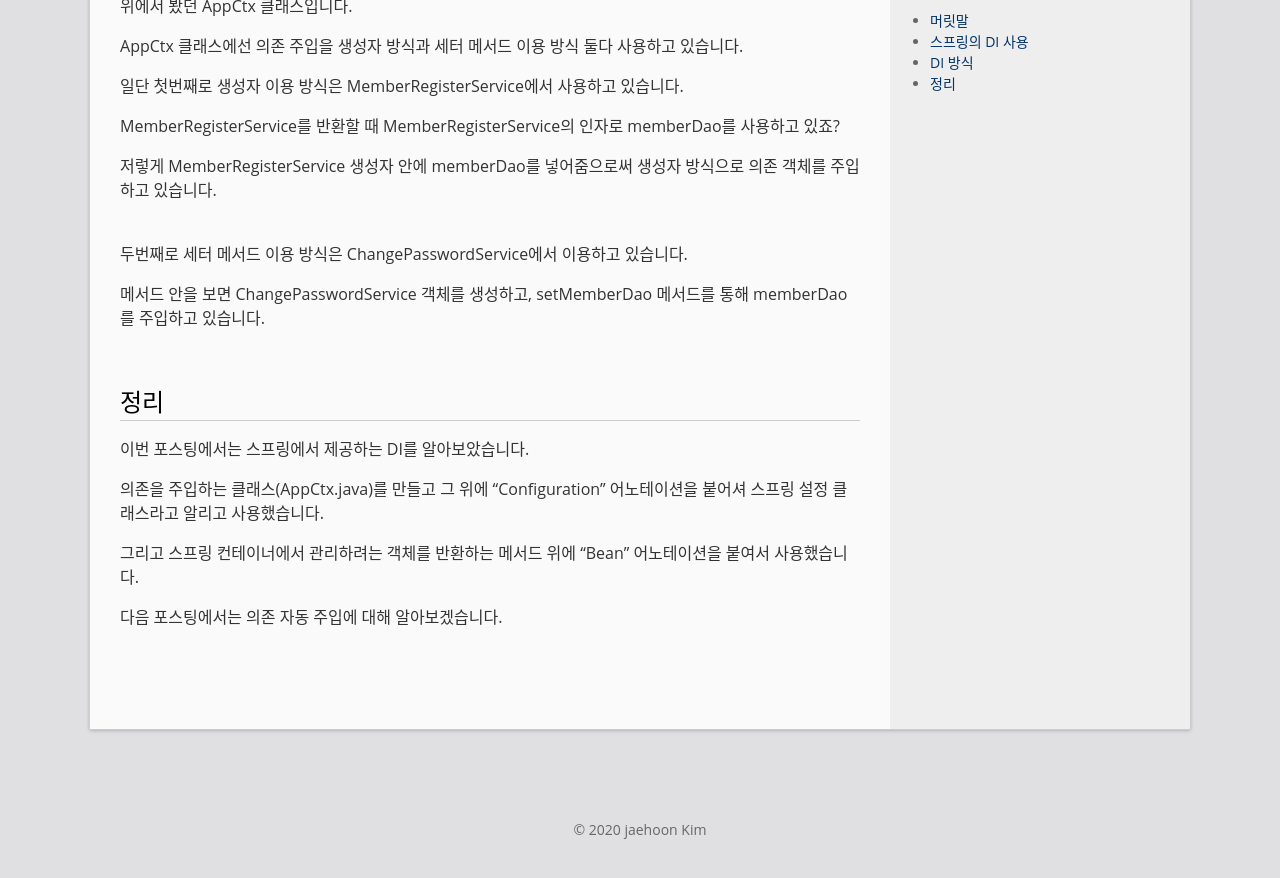
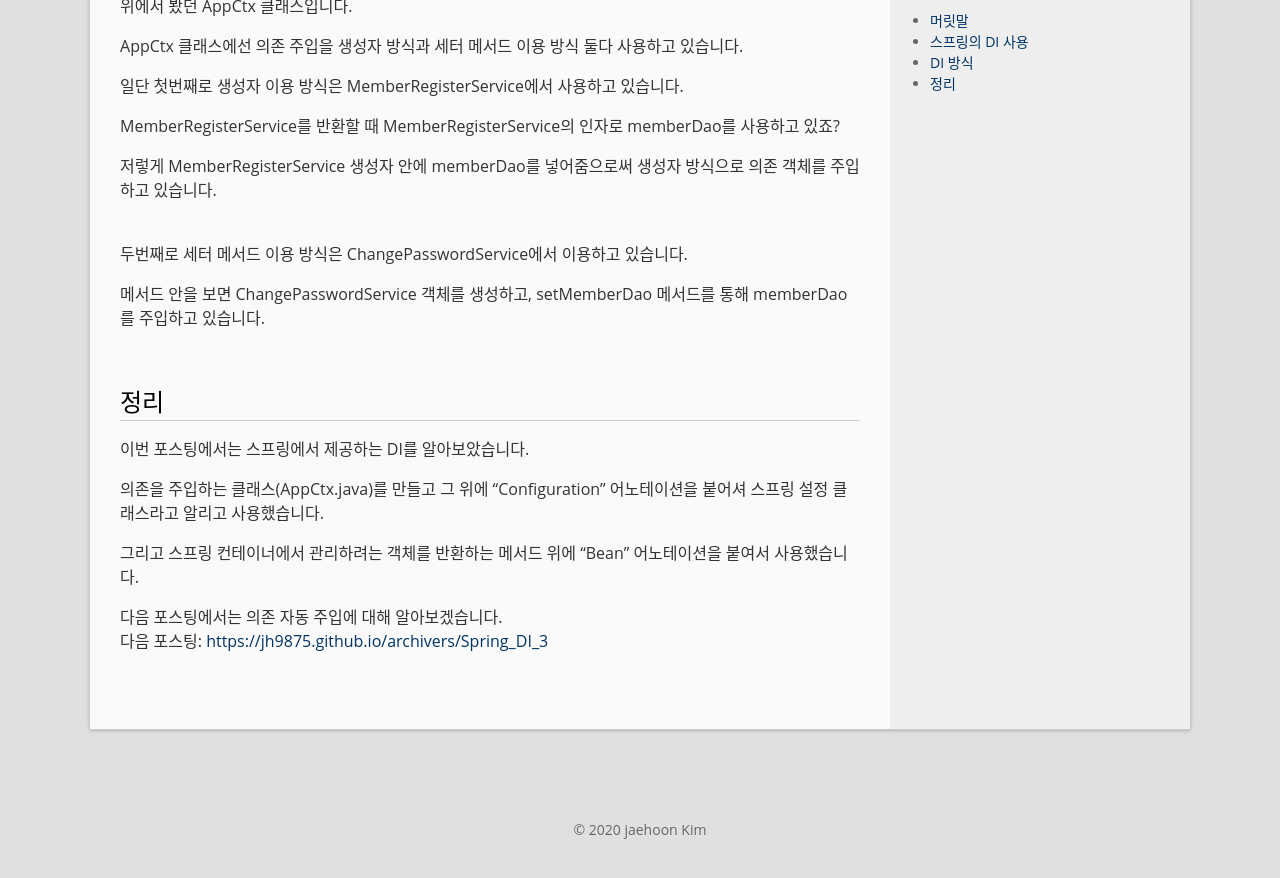
Before and after one commit to jh9875/jh9875.github.io, a Jekyll site: the page built from _posts/2020-08-08-Spring_DI_2.markdown, in a window 1280 px wide and 900 px high, scrolled down 5225 px. Shown: the top 878 px of the window. Built offline with Jekyll 4.4.1, drawn with Linux system fonts in a browser that asks for light colours; comment, search, counter and statistics services are not loaded.

Commit message:
add posting di3

```diff
--- a/_posts/2020-08-08-Spring_DI_2.markdown
+++ b/_posts/2020-08-08-Spring_DI_2.markdown
@@ -247,4 +247,5 @@ MemberRegisterService를 반환할 때 MemberRegisterService의 인자로 member
 그리고 스프링 컨테이너에서 관리하려는 객체를 반환하는 메서드 위에 "Bean" 어노테이션을 붙여서 사용했습니다.
 
 다음 포스팅에서는 의존 자동 주입에 대해 알아보겠습니다.
+다음 포스팅: <https://jh9875.github.io/archivers/Spring_DI_3>
 <br/>
```
